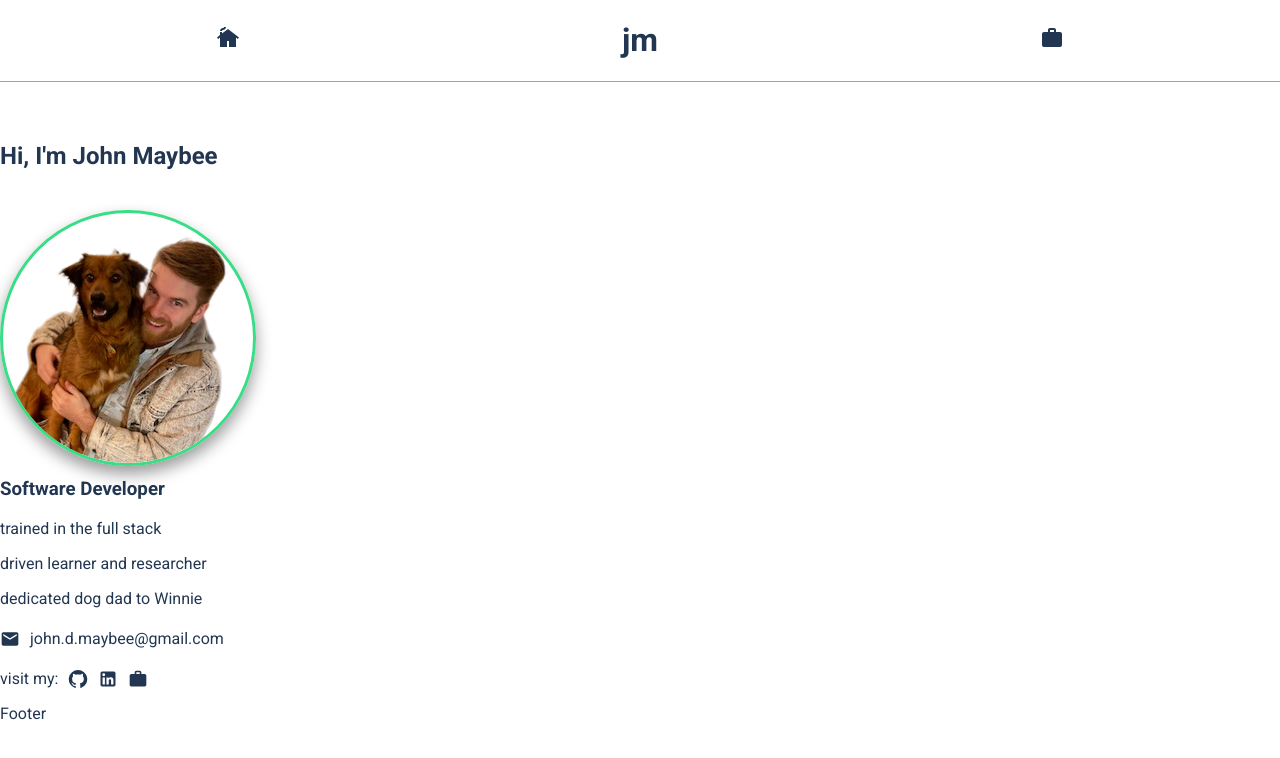
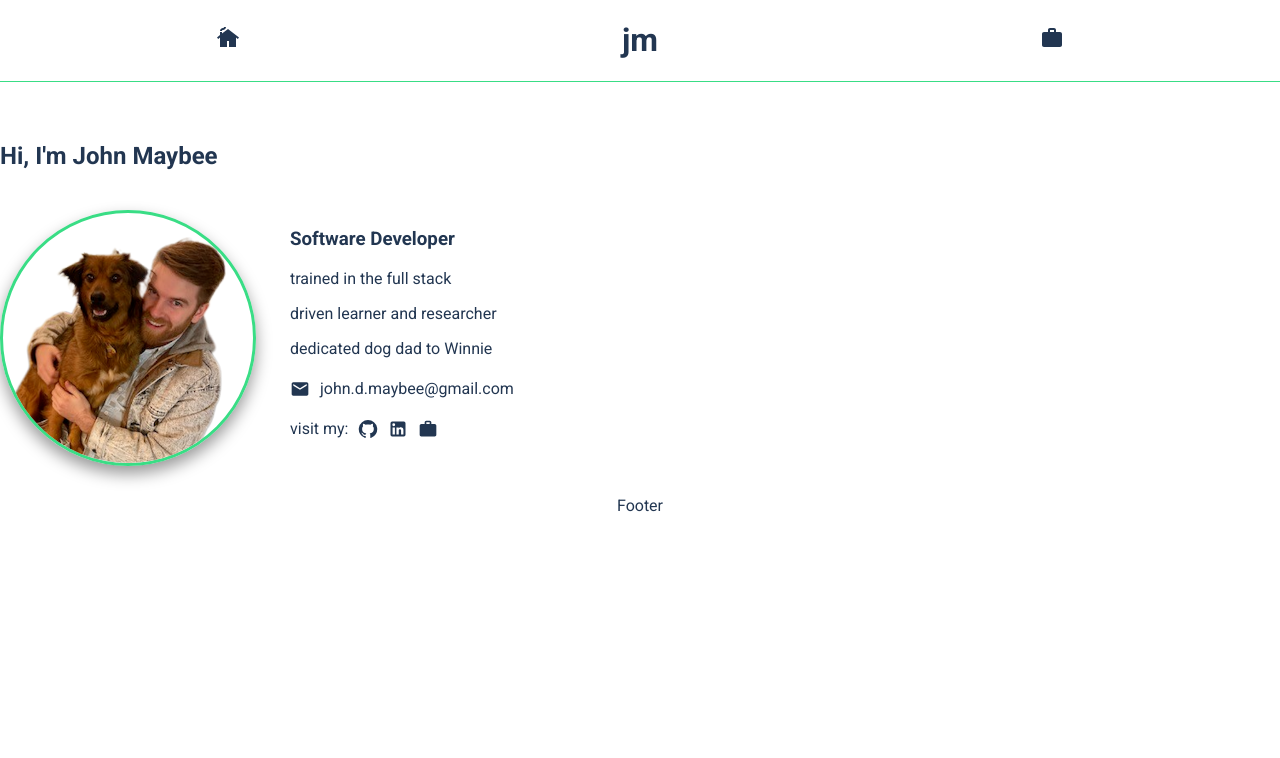
Before and after one commit to john-maybee/portfolio, a React (Create React App) app: page /#/home in a window 1280 px wide. Shown: the top 758 px of the page. Built offline with nearby package versions, Linux system fonts and the light colour scheme.

Commit message:
Added a flex display to the intro class and made the direction a row to keep the info next to the image. Also did a little styling to the footer to seperate it from the body container.

```diff
--- a/src/components/App/App.css
+++ b/src/components/App/App.css
@@ -35,6 +35,11 @@ body {
   padding-bottom: 20px;
 }
 
+.intro{
+  display: flex;
+  flex-direction: row;
+}
+
 .navLink{
   color: #223651;
   text-decoration: none;
@@ -60,6 +65,7 @@ body {
     border-top-right-radius: 50%;
     border-bottom-left-radius: 50%;
     border-bottom-right-radius: 50%;
+    padding-right: 40px;
 }
 
 .selfImg{
@@ -93,4 +99,11 @@ body {
   position: relative;
 }
 
+.footer{
+  padding-top: 20px;
+  padding-bottom: 20px;
+  color: #223651;
+  text-align: center;
+}
+
 /* do I need to list transparent above? */
```
